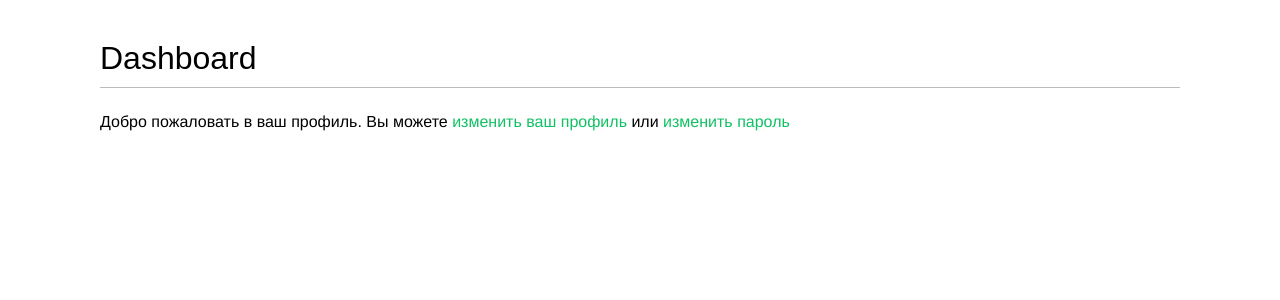
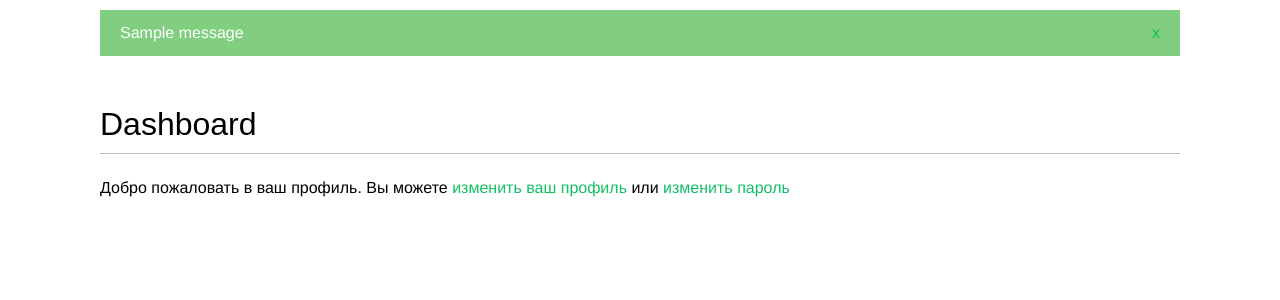
Before and after one commit to profatsky/django-social-network, a Django app: page /accounts/ in a window 1280 px wide. Shown: the part 48-348 px from the top of the page. Run offline with Django 4.2, Linux system fonts and the light colour scheme; a user stored in the database is signed in; tables that the repository leaves empty hold one stand-in row (values such as "Sample post"); one stand-in notice (Sample message) is shown; some web fonts are replaced.

Commit message:
added notificiations when updating a profile

```diff
--- a/src/accounts/templates/base.html
+++ b/src/accounts/templates/base.html
@@ -31,6 +31,16 @@
             {% endif %}
         </span>
     </div>
+    {% if messages %}
+        <ul class="messages">
+            {% for message in messages %}
+                <li class="{{ message.tags }}">
+                    {{ message|safe }}
+                    <a href="#" class="close">x</a>
+                </li>
+            {% endfor %}
+        </ul>
+    {% endif %}
     <div id="content">
         {% block content %}{% endblock %}
     </div>
--- a/src/accounts/views.py
+++ b/src/accounts/views.py
@@ -1,3 +1,4 @@
+from django.contrib import messages
 from django.contrib.auth.decorators import login_required
 from django.shortcuts import render
 
@@ -31,6 +32,9 @@ def edit(request):
         if user_form.is_valid() and profile_form.is_valid():
             user_form.save()
             profile_form.save()
+            messages.success(request, 'Профиль успешно изменен')
+        else:
+            messages.error(request, 'При обновлении профиля возникла ошибка')
     else:
         user_form = UserEditForm(instance=request.user)
         profile_form = ProfileEditForm(instance=request.user)
```
